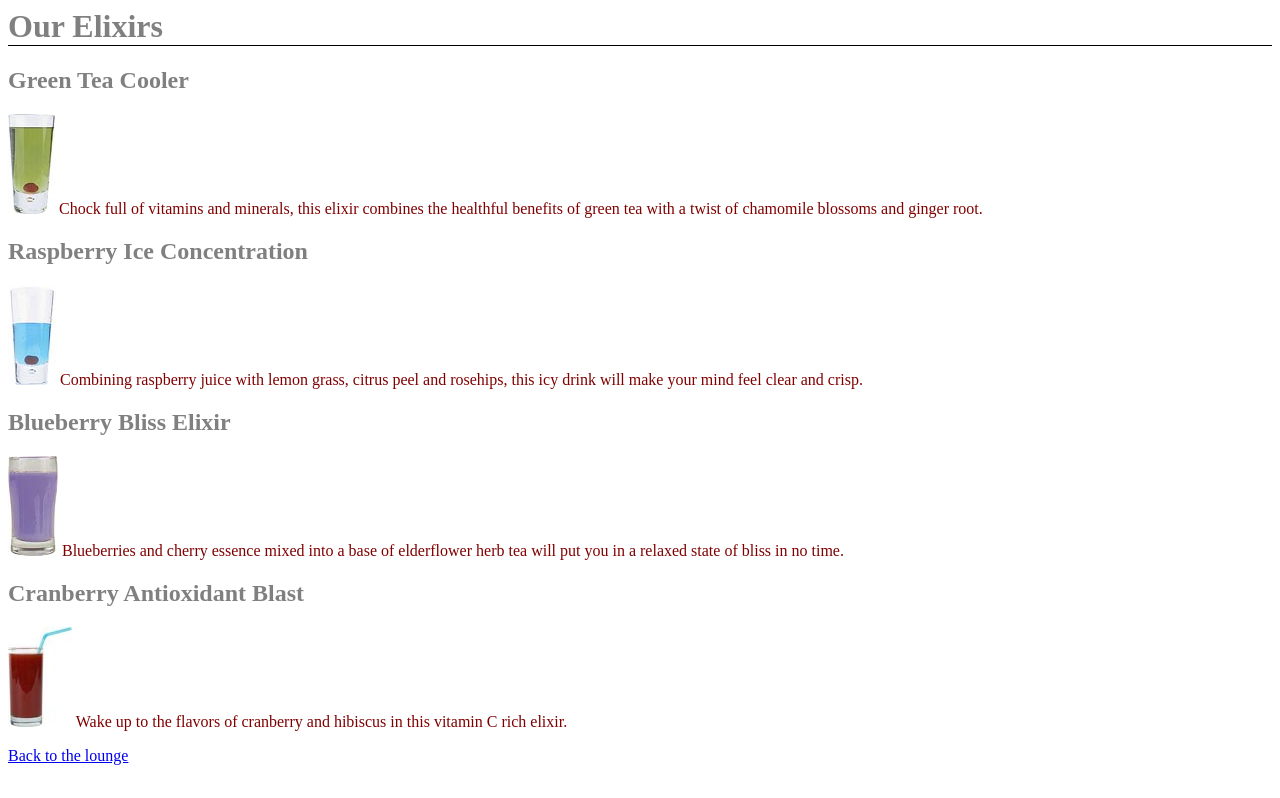
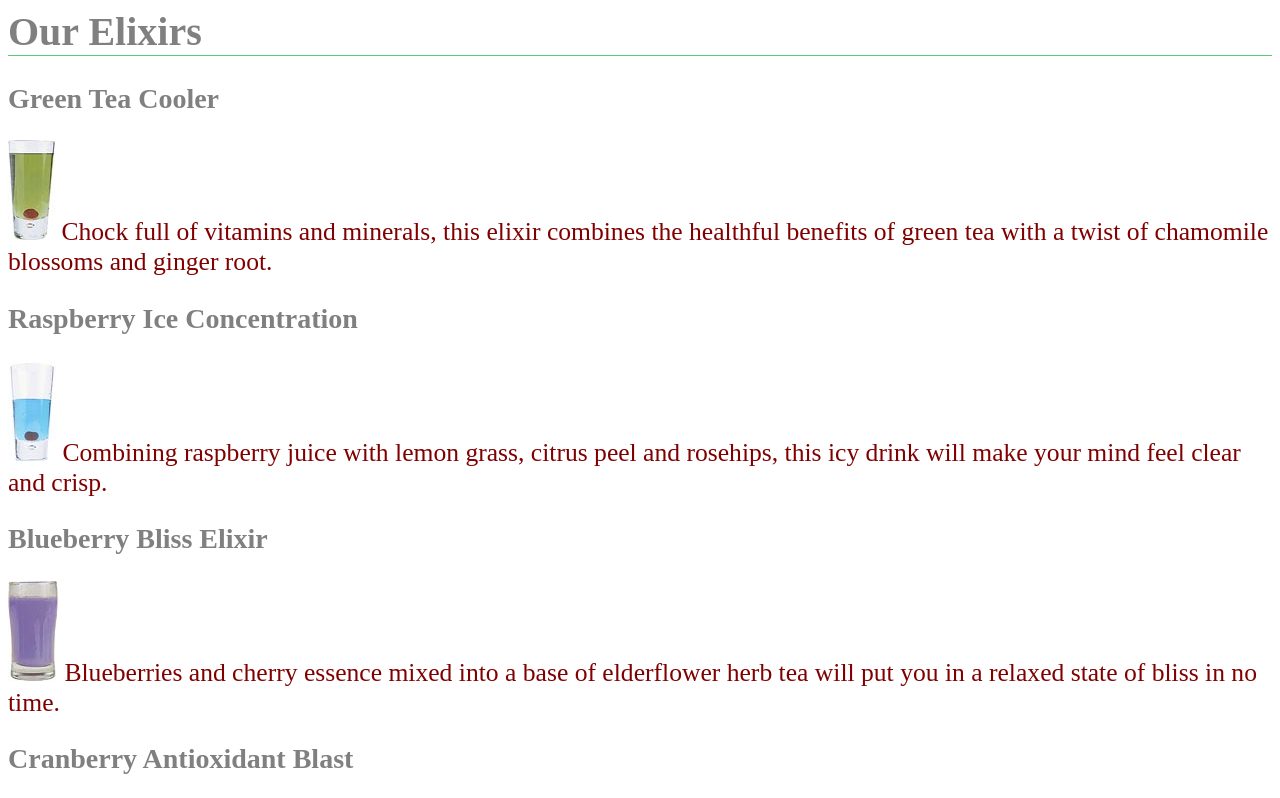
Before and after one commit to qiao-arch/webCourse, a plain HTML site: page 12/elixirs.html in a window 1280 px wide. Shown: the top 798 px of the page. Drawn offline with Linux system fonts and the light colour scheme.

Commit message:
小猪装逼奇

```diff
--- a/12/lounge.css
+++ b/12/lounge.css
@@ -1,16 +1,70 @@
 p {
-  /*字体颜色:茶红色 */
+  /* 字体颜色: 茶红色 */
   color: maroon;
 }
-
-h1,h2 {
+h1, h2 {
+  /* 字体族为Segoe Script */
   font-family: 'Segoe Script';
-  color:grey;
+  /* 字体颜色为灰色 */
+  color: grey;
 }
 
+/* 设置一级标题样式 */
 h1 {
-  border-bottom: 1px solid black;
+  /* 标题底部添加一条1px宽的紫色实线边框 */
+  border-bottom: 1px solid rgb(216, 69, 184);
 }
+
+/* 设置正文样式 */
 body {
+  /* 字体族为Cascadia Mono */
   font-family: "Cascadia Mono";
 }
+
+/* 再次设置段落样式 */
+p {
+  /* 注释掉的字体族设置 */
+  /* font-family: 'Segoe Script'; */
+  /* 字体颜色为茶红色 */
+  color: maroon;
+  /* 字体大小为视口宽度的2% */
+  font-size: 2vw;
+}
+
+/* 再次设置一级标题和二级标题的通用样式 */
+h1, h2 {
+  /* 字体族为Cascadia Mono */
+  font-family: "Cascadia Mono";
+  /* 字体颜色为灰色 */
+  color: gray;
+  /* 注释掉的标题底部边框设置 */
+  /* border-bottom: 1px solid black; */
+  /* 字体大小为1.4rem */
+  font-size: 1.4rem;
+}
+
+/* 再次设置一级标题样式 */
+h1 {
+  /* 字体大小为2rem */
+  font-size: 2rem;
+  /* 标题底部添加一条1px宽的绿色实线边框 */
+  border-bottom: 1px solid rgb(80, 206, 122);
+}
+
+/* 再次设置正文样式 */
+body {
+  /* 字体族为Segoe Script */
+  font-family: 'Segoe Script';
+}
+
+/* 设置HTML根元素的字体大小 */
+html {
+  /* 字体大小为20px */
+  font-size: 20px;
+}
+body{
+	color: royalblue;
+	color: rgb(239, 130, 160);
+	color: #ec4e8a;
+	color: rgba(230, 153, 233, 0.8);
+	color: #d13c74;
--- /dev/null
+++ b/15/journal.css
@@ -0,0 +1,18 @@
+h1 {
+  font-size: 2.2rem;
+}
+h2{
+  font-size: 1.3rem;
+  font-weight: normal;
+  font-weight: 400;
+}
+h1,h2 {font-family: Verdana, Geneva, Arial;
+    border-bottom: thin dotted #888888;
+    colour:#cc6600
+}
+blockquote {
+  font-style: italic;
+}
+body {
+  font-size: 12px;
+}
```
Also changed, not shown: 15/index.html (added, +61 -0 lines), 15/images/segway1.jpg (added), 15/images/segway2.jpg (added).
